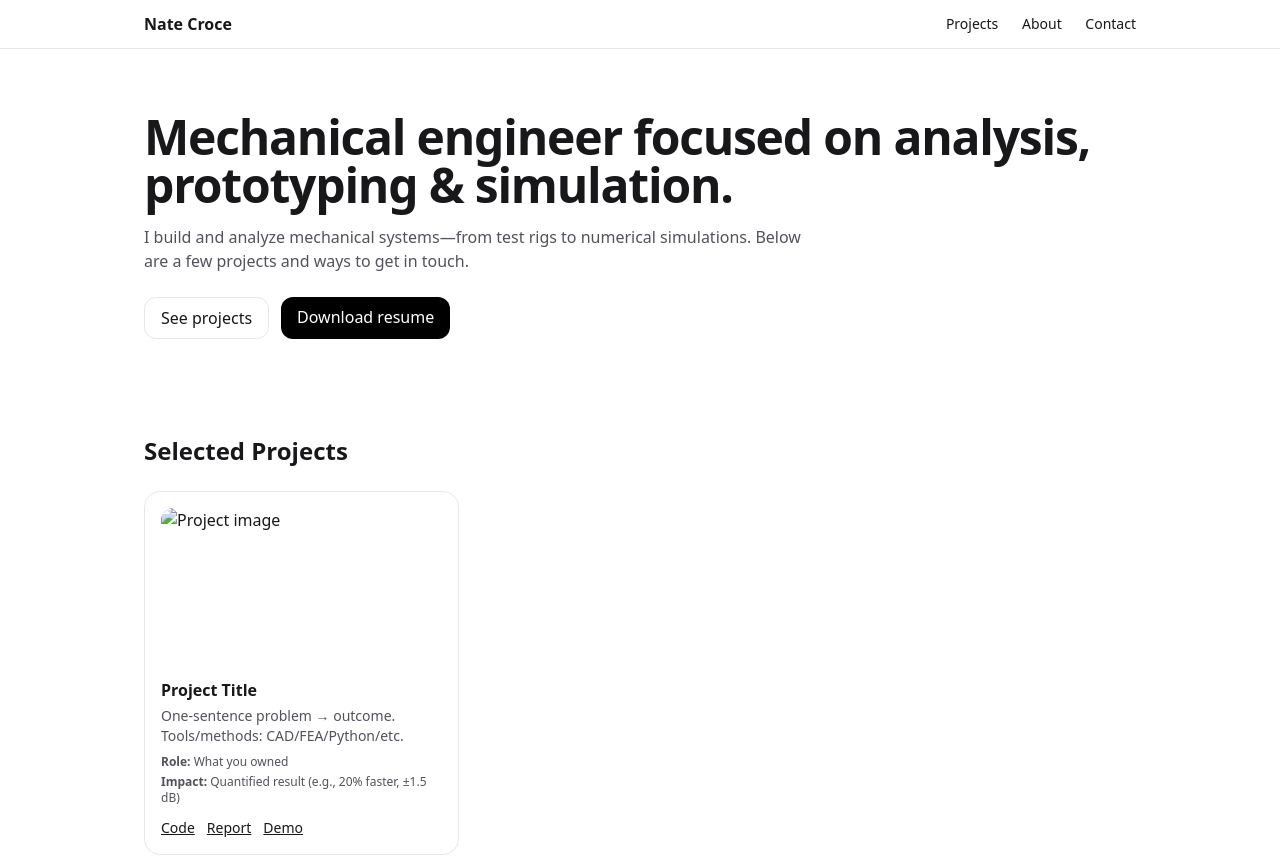
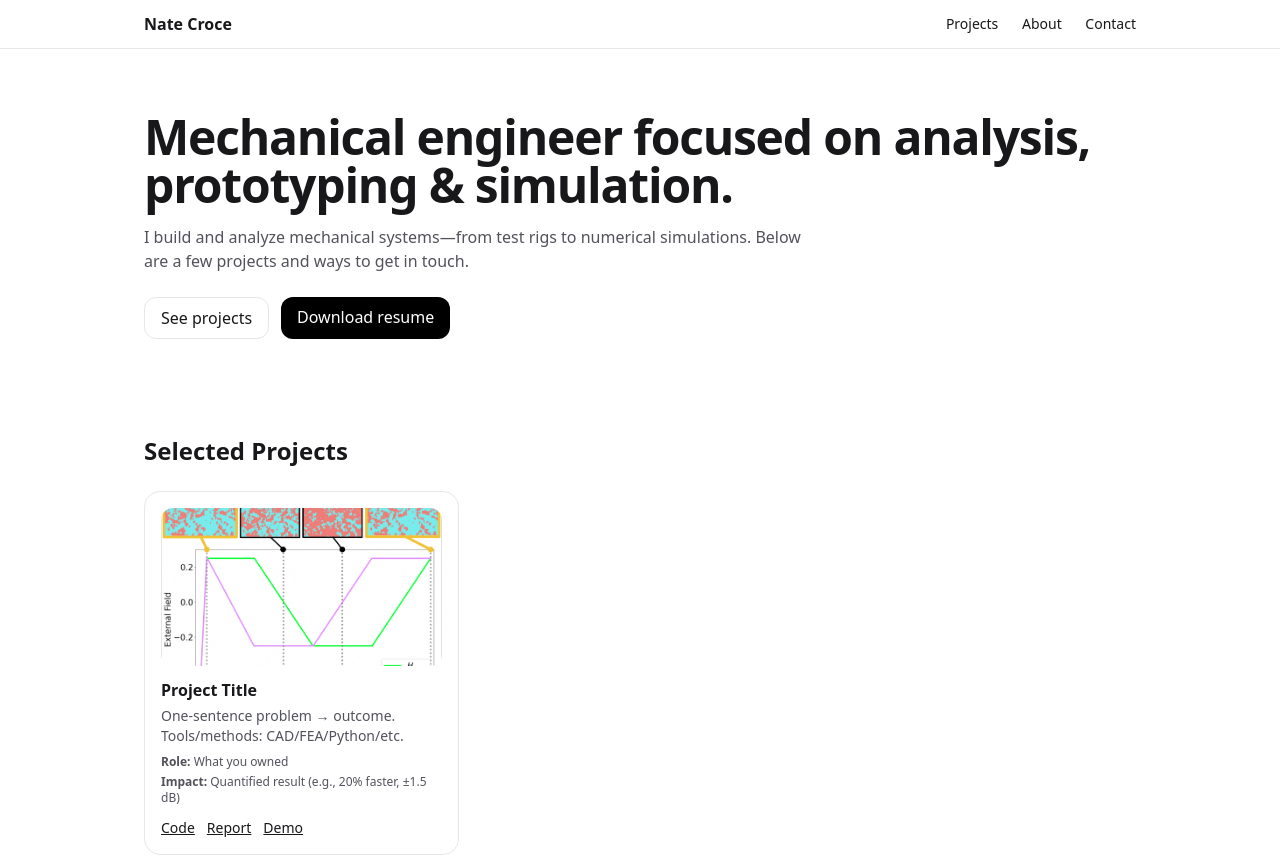
Before and after one commit to nateprcroce/nateprcroce.github.io, a plain HTML site: page index.html in a window 1280 px wide. Shown: the top 858 px of the page. Drawn offline with nearby package versions, Linux system fonts and the light colour scheme.

Commit message:
Update index.html

```diff
--- a/index.html
+++ b/index.html
@@ -41,7 +41,7 @@
       <div class="mt-6 grid sm:grid-cols-2 lg:grid-cols-3 gap-6">
         <!-- Project Card -->
         <article class="border rounded-2xl p-4 hover:shadow-sm transition">
-          <img src="project1.jpg" alt="Project image" class="rounded-xl aspect-video object-cover" loading="lazy">
+          <img src="IsingPhoto.jpg" alt="Return Point Memory in Multi-Field Ising Models" class="rounded-xl aspect-video object-cover" loading="lazy">
           <h3 class="mt-3 font-semibold">Project Title</h3>
           <p class="text-sm text-zinc-600 mt-1">
             One-sentence problem → outcome. Tools/methods: CAD/FEA/Python/etc.
```
